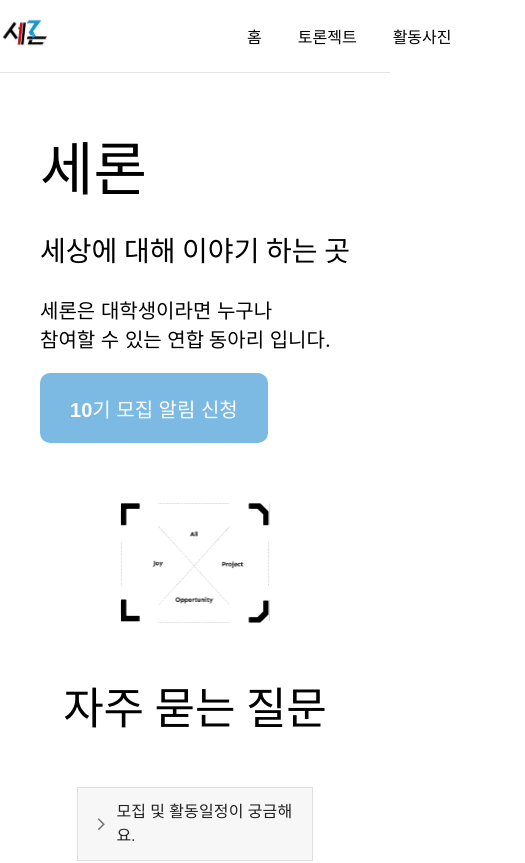
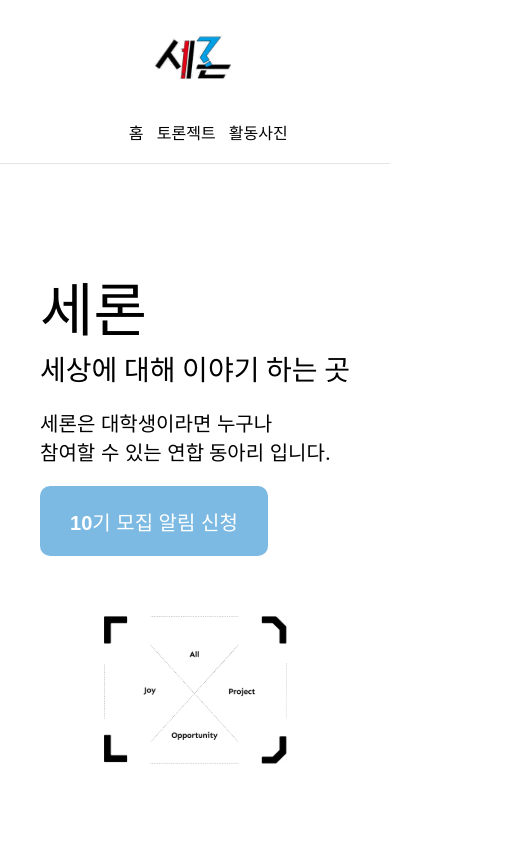
Before and after one commit to Team-Seron/Seron_Web, a React (Vite) app: page / in a window 390 px wide. Shown: the top 863 px of the page, 525 px wide, since content can reach past the window. Built offline with nearby package versions, Linux system fonts and the light colour scheme; no server answers; a web font is replaced by a local one.

Commit message:
Feat: Nav 및 Body 반응형UI 적용

```diff
--- a/src/components/Body/Body.tsx
+++ b/src/components/Body/Body.tsx
@@ -24,9 +24,7 @@ function Body() {
           </div>
         ))}
       </Section>
-      <Section>
-        <Instagram />
-      </Section>
+      <Section>{/* <Instagram /> */}</Section>
       <ButtonWrapper>
         <Button
           type="button"
@@ -54,7 +52,7 @@ const Wrapper = styled.div`
   flex-direction: column;
   align-items: center;
   justify-content: center;
-  width: 100%;
+  width: 100vw;
   padding-bottom: 150px;
   height: auto;
   min-height: 100%;
@@ -107,6 +105,17 @@ const Section = styled.section`
   flex-direction: column;
   align-items: center;
   justify-content: center;
+
+  @media (max-width: 768px) {
+    flex-direction: column;
+    margin: 50px;
+    display: flex;
+    justify-content: center;
+    align-items: center;
+    svg {
+      /* width: 360px; */
+    }
+  }
 `;
 
 export default Body;
--- a/src/components/Body/Intro.tsx
+++ b/src/components/Body/Intro.tsx
@@ -46,6 +46,15 @@ const SubTitle = styled.span`
 const Title = styled.span`
   font-size: 56px;
   font-weight: bold;
+  @media (max-width: 768px) {
+    flex-direction: column;
+    gap: 10px;
+    display: flex;
+    align-items: center;
+    svg {
+      width: 50vw;
+    }
+  }
 `;
 
 const Wrapper = styled.section`
@@ -64,10 +73,12 @@ const Wrapper = styled.section`
   @media (max-width: 768px) {
     flex-direction: column;
     gap: 10px;
-    margin: 50px 150px;
-
+    margin: 50px;
+    display: flex;
+    justify-content: center;
+    align-items: center;
     svg {
-      width: 360px;
+      width: 50vw;
     }
   }
 `;
--- a/src/components/Nav/Menu.tsx
+++ b/src/components/Nav/Menu.tsx
@@ -15,13 +15,15 @@ function Menu() {
 
 const Menus = styled.div`
   display: flex;
-  gap: 36px;
+  gap: 10%;
   align-items: center;
+  white-space: normal;
 `;
 
 const Category = styled.div`
   font-size: 16px;
   font-weight: 500;
+
   color: #000000;
   cursor: pointer;
   min-width: fit-content;
--- a/src/components/Nav/Nav.tsx
+++ b/src/components/Nav/Nav.tsx
@@ -28,6 +28,16 @@ const NavWrapper = styled.div`
   gap: 50vw;
   justify-content: center;
   border-bottom: 1px solid #e5e5e5;
+
+  @media (max-width: 768px) {
+    gap: 10px;
+    align-items: center;
+    justify-content: center;
+    background-color: white;
+    flex-direction: column;
+    height: fit-content;
+    padding-bottom: 5%;
+  }
 `;
 
 const Icon = styled.div`
@@ -37,6 +47,13 @@ const Icon = styled.div`
     height: 52px;
     cursor: pointer;
   }
+  @media (max-width: 768px) {
+    svg {
+      width: 90px;
+      height: 90px;
+      padding-top: 15%;
+    }
+  }
 `;
 
 export default Nav;
--- a/src/instagram/instagram.tsx
+++ b/src/instagram/instagram.tsx
@@ -39,22 +39,22 @@ export const Instagram = () => {
     const data = response.data.data;
     console.log("data", data);
     // eslint-disable-next-line @typescript-eslint/no-unsafe-member-access
-    const dataId: any = data.map(
-      (element: InstagramContent) => (
-        console.log("element", element),
-        (
-          <li key={element.id}>
-            <p>{element.caption}</p>
-            <img src={element.media_url} alt="instagram" />
-          </li>
-        )
-      )
-    );
-    return (
-      <div>
-        <ul>{dataId}</ul>
-      </div>
-    );
+    // const dataId: any = data.map(
+    //   (element: InstagramContent) =>
+    //     console.log("element", element)
+    // (
+    // <li key={element.id}>
+    //   <p>{element.caption}</p>
+    //   <img src={element.media_url} alt="instagram" />
+    // </li>
+    // )
+
+    // );
+    // return (
+    //   <div>
+    //     <ul>{dataId}</ul>
+    //   </div>
+    // );
     // data.foreach((element) => console.log(element.id));
     // eslint-disable-next-line @typescript-eslint/no-unsafe-member-access
   };
```
